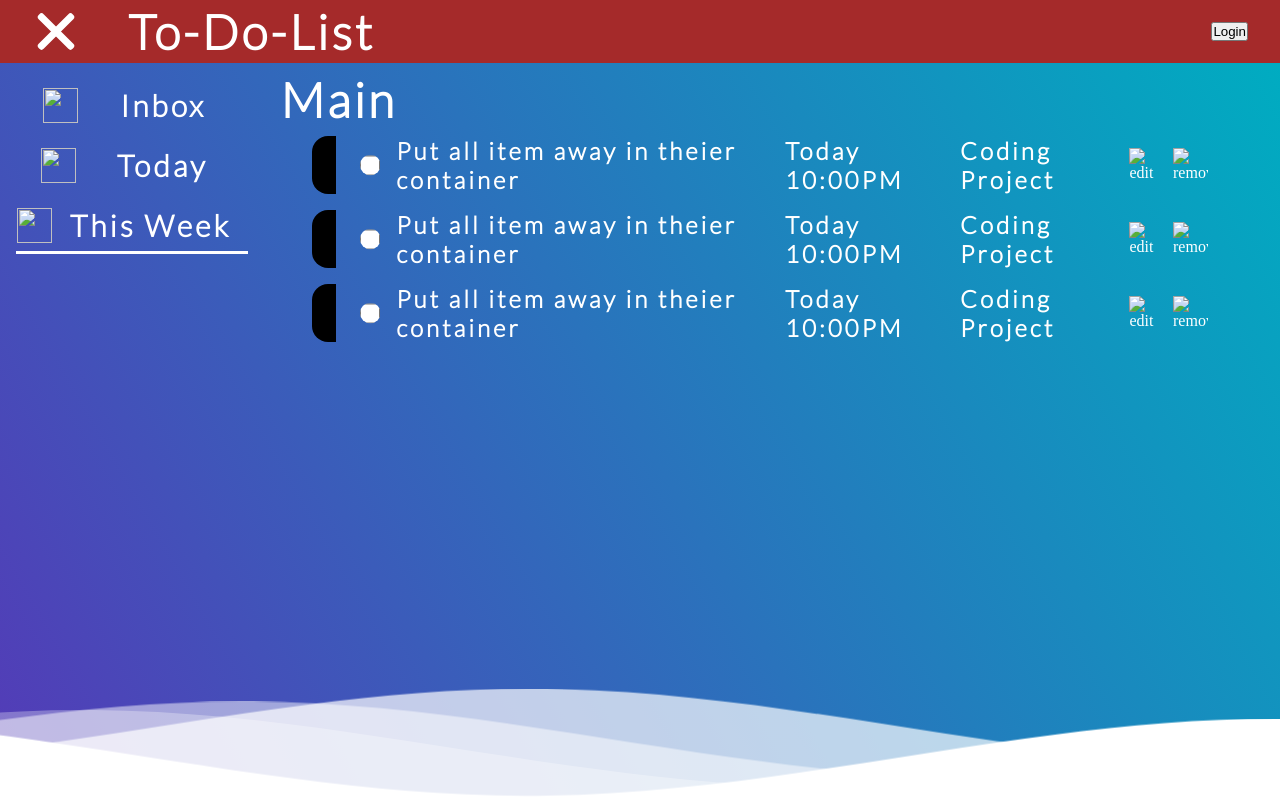
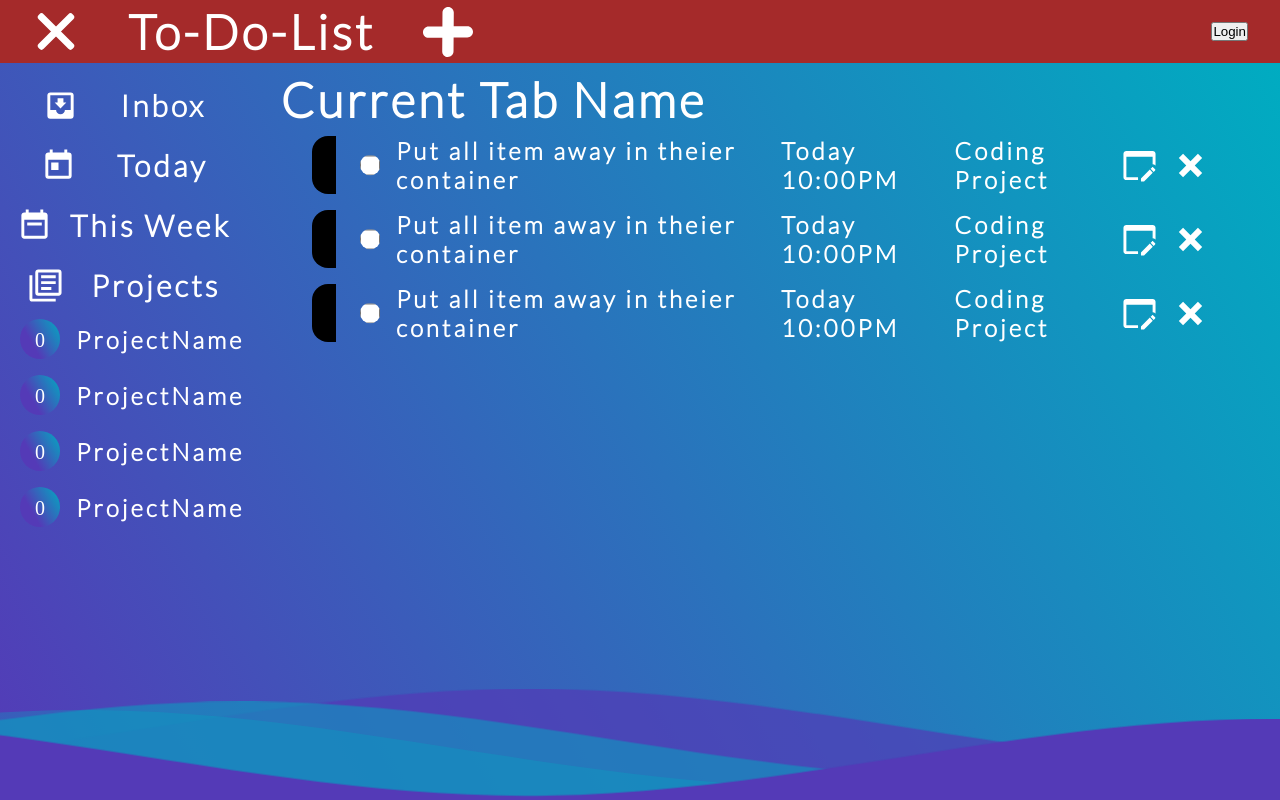
Before and after one commit to MetalRick123299/To-Do-List, a website built with webpack: page dist/index.html in a window 1280 px wide. Built offline with nearby package versions, Linux system fonts and the light colour scheme.

Commit message:
Added Images

```diff
--- a/dist/index.html
+++ b/dist/index.html
@@ -40,6 +40,7 @@
         </div>
         <!-- Hamburger Icon HTML -->
         <h1>To-Do-List</h1>
+        <img id="addTodo" src="./images/Plus-Sign.svg" alt="Add Todo">
       </div>
       <div id="Login">
         <button>Login</button>
@@ -48,46 +49,69 @@
     <div class="container">
       <nav class="toggle">
         <div class="navSection">
-          <img src="" alt="">
+          <img src="./images/inbox-arrow-down.svg" alt="Inbox">
           <h2>Inbox</h2>
         </div>
         <div class="navSection">
-          <img src="" alt="">
+          <img src="./images/calendar-today.svg" alt="Today">
           <h2>Today</h2>
         </div>
-        <div style="border-bottom: 3px solid;" class="navSection">
-          <img src="" alt="">
+        <div class="navSection">
+          <img src="./images/calendar-week.svg" alt="Week">
           <h2>This Week</h2>
+        </div>
+
+        <div class="navSection noCursor">
+          <img src="./images/text-box-multiple-outline.svg" alt="Projects">
+          <h2>Projects</h2>
+        </div>
+        <div id="projectContainer">
+          <div id="" class="project">
+            <span class="todoNum">0</span>
+            <h3>ProjectName</h3>
+          </div>
+          <div id="" class="project">
+            <span class="todoNum">0</span>
+            <h3>ProjectName</h3>
+          </div>
+          <div id="" class="project">
+            <span class="todoNum">0</span>
+            <h3>ProjectName</h3>
+          </div>
+          <div id="" class="project">
+            <span class="todoNum">0</span>
+            <h3>ProjectName</h3>
+          </div>
         </div>
 
       </nav>
 
       <main id="main" class="toggle">
-        <h1>Main</h1>
+        <h1 >Current Tab Name</h1>
         <div class="content">
           <div class="todo">
             <input type="checkbox">
             <h3 class="todoName">Put all item away in theier container</h3>
             <h3 class="dueDate">Today 10:00PM</h3>
             <h3 class="projectName">Coding Project</h3>
-            <img src="" alt="edit">
-            <img src="" alt="remove">
+            <img src="./images/edit-outline.svg" alt="edit">
+            <img src="./images/close-thick.svg" alt="remove">
           </div>
           <div class="todo">
             <input type="checkbox">
             <h3 class="todoName">Put all item away in theier container</h3>
             <h3 class="dueDate">Today 10:00PM</h3>
             <h3 class="projectName">Coding Project</h3>
-            <img src="" alt="edit">
-            <img src="" alt="remove">
+            <img src="./images/edit-outline.svg" alt="edit">
+            <img src="./images/close-thick.svg" alt="remove">
           </div>
           <div class="todo">
             <input type="checkbox">
             <h3 class="todoName">Put all item away in theier container</h3>
             <h3 class="dueDate">Today 10:00PM</h3>
             <h3 class="projectName">Coding Project</h3>
-            <img src="" alt="edit">
-            <img src="" alt="remove">
+            <img src="./images/edit-outline.svg" alt="edit">
+            <img src="./images/close-thick.svg" alt="remove">
           </div>
         </div>
         </div>
@@ -97,7 +121,7 @@
       <svg
         class="waves"
         xmlns="http://www.w3.org/2000/svg"
-        xmlns:xlink="http://www.w3.org/1999/xlink"
+        xmlns:xlink="http://www.w3.org/109/xlink"
         viewBox="0 24 150 28"
         preserveAspectRatio="none"
         shape-rendering="auto"
--- a/dist/styles.css
+++ b/dist/styles.css
@@ -106,7 +106,10 @@ nav.toggle {
   flex-flow: row nowrap;
   justify-content: space-evenly;
   align-items: center;
-  /* border-bottom: 3px solid; */
+}
+
+.navSection:not(.noCursor) {
+  cursor: pointer;
 }
 
 .navSection img {
@@ -156,9 +159,51 @@ h2 {
   clip-path: circle(46% at 50% 50%);
 
   align-self: center;
+
+  cursor: pointer;
 }
 
 .todo img {
   height: 35px;
   width: 35px;
+
+  cursor: pointer;
 }
+
+#projectContainer {
+  display: flex;
+  flex-flow: column nowrap;
+  justify-content: center;
+  align-items: center;
+  gap: 1rem;
+}
+
+.project {
+  display: flex;
+  flex-flow: row nowrap;
+  justify-content: center;
+  align-items: center;
+  gap: 1rem;
+
+  cursor: pointer;
+}
+
+.todoNum {
+  height: 40px;
+  width: 40px;
+
+  text-align: center;
+  font-size: 20px;
+  padding: 10px;
+
+  background: linear-gradient(
+    60deg,
+    rgba(84, 58, 183, 1) 33%,
+    rgba(0, 172, 193, 1) 100%
+  );
+  border-radius: 50%;
+}
+
+#addTodo {
+  cursor: pointer;
+}
--- a/dist/waves.css
+++ b/dist/waves.css
@@ -1,9 +1,8 @@
 :root {
-  --wave-color: white;
-  --wave-color-1: var(--wave-color);
-  --wave-color-2: var(--wave-color);
-  --wave-color-3: var(--wave-color);
-  --wave-color-4: var(--wave-color);
+  --wave-color-4: rgba(84, 58, 183, 1);
+  --wave-color-3: rgba(0, 172, 193, 1);
+  --wave-color-2: rgba(0, 172, 193, 1);
+  --wave-color-1: rgba(84, 58, 183, 1);
 }
 
 .waveWrapper {
```
Also changed, not shown: dist/images/Plus-Sign.svg (added), dist/images/calendar-today.svg (added), dist/images/calendar-week.svg (added), dist/images/close-thick.svg (added), dist/images/edit-outline.svg (added), dist/images/inbox-arrow-down.svg (added), dist/images/text-box-multiple-outline.svg (added).
